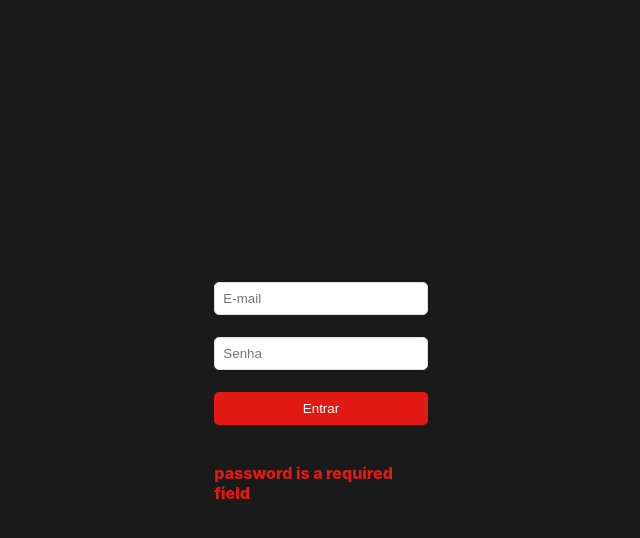
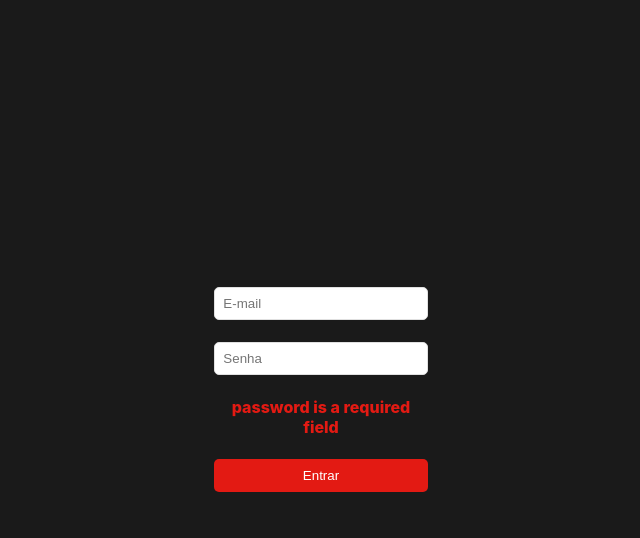
Before and after one commit to leafarpontes/netflix-react-web, a React (Create React App) app: page / in a window 1280 px wide. Both pictures are taken after a click on the button "Entrar". Shown: the top 538 px of the page, without its empty margins (319-959 px from the left). Built offline with nearby package versions, Linux system fonts and the light colour scheme.

Commit message:
Added theme

```diff
--- a/src/App.tsx
+++ b/src/App.tsx
@@ -1,9 +1,13 @@
+import { ThemeProvider } from 'styled-components';
 import './App.css';
 import Login from './screens/login/login.screen';
+import theme from './themes/main/theme';
 
 function App() {
   return (
-    <Login />
+    <ThemeProvider theme={theme}>
+      <Login />
+    </ThemeProvider>
   );
 }
 
--- /dev/null
+++ b/src/components/button/button.styled.ts
@@ -0,0 +1,11 @@
+import styled from "styled-components";
+
+export const ButtonStyled = styled.button`
+  color: ${props => props.theme.palette.typography.primary};
+  width: 100%;
+  padding: 9px;
+  margin: 0 0 22px;
+  border-radius: 5px;
+  background-color: ${props => props.theme.palette.core.primary};
+  border: 0;
+`
--- /dev/null
+++ b/src/components/button/button.tsx
@@ -0,0 +1,5 @@
+import { ButtonStyled } from "./button.styled";
+
+export default function Button(props: any) {
+  return <ButtonStyled {...props} />;
+}
--- a/src/screens/login/login.screen.tsx
+++ b/src/screens/login/login.screen.tsx
@@ -1,7 +1,8 @@
 import { Grid } from "@mui/material";
 import { useCallback, useEffect, useState } from "react"
-import { Button, Error, Input, Wrapper } from "./login.styled"
+import { Error, Input, Wrapper } from "./login.styled"
 import * as yup from 'yup';
+import Button from "../../components/button/button";
 
 export default function Form() {
   const [data, setData] = useState({
@@ -47,7 +48,7 @@ export default function Form() {
 
   return (
     <Wrapper container justifyContent='center' alignContent='center'>
-      <Grid container item={true} justifyContent='center' alignContent='center' xs={2}>
+      <Grid item xs={2}>
         <Input
           type="email"
           name="email"
@@ -60,8 +61,10 @@ export default function Form() {
           onChange={handleChange}
           placeholder="Senha"
         />
+        {error && (
+          <Error>{error}</Error>
+        )}
         <Button onClick={handleSend}>Entrar</Button>
-        <Error>{error}</Error>
       </Grid>
     </Wrapper>
   )
--- a/src/screens/login/login.styled.tsx
+++ b/src/screens/login/login.styled.tsx
@@ -12,19 +12,12 @@ export const Input = styled.input`
   margin: 0 0 22px;
   border-radius: 5px;
   border: 1px solid #e0e0e0;
-`
-
-export const Button = styled.button`
-  color: #FFF;
-  width: 100%;
-  padding: 9px;
-  margin: 0 0 22px;
-  border-radius: 5px;
-  background-color: #E31A13;
-  border: 0;
+  box-sizing: border-box;
 `
 
 export const Error = styled.p`
-  color: #E31A13;
+  color: ${props => props.theme.palette.core.primary};
   font-weight: 800;
+  margin: 0 0 22px;
+  text-align: center;
 `
--- /dev/null
+++ b/src/themes/main/palette.ts
@@ -0,0 +1,14 @@
+const core = {
+  primary: '#E31A13',
+  secondary: '#1A1A1A'
+}
+
+const typography = {
+  primary: '#FFFFFF',
+  contrast: '#868D96'
+}
+
+export const palette = {
+  core,
+  typography
+}
--- /dev/null
+++ b/src/themes/main/theme.ts
@@ -0,0 +1,7 @@
+import { palette } from "./palette";
+
+const theme = {
+  palette
+}
+
+export default theme;
```
